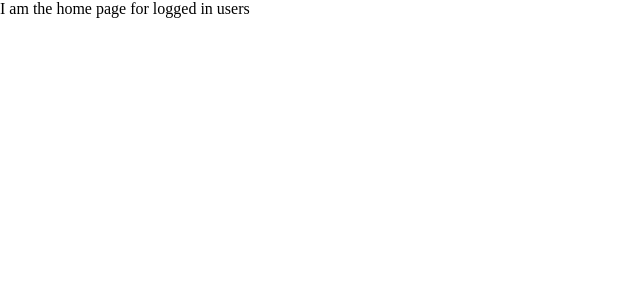
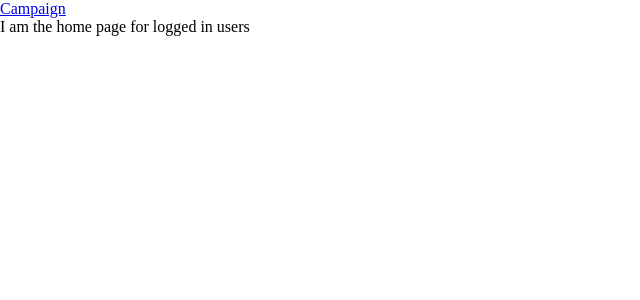
Before and after one commit to franciskershaw/dungeon-tracker, a React (Create React App) app in the folder frontend/: page /home in a window 1280 px wide. Shown: the top 300 px of the page, without its empty margins (0-640 px from the left). Built offline with nearby package versions, Linux system fonts and the light colour scheme.

Commit message:
add basic Link components for future reference

```diff
--- a/frontend/src/pages/CampaignPage/Campaign.js
+++ b/frontend/src/pages/CampaignPage/Campaign.js
@@ -1,6 +1,11 @@
+import { Link } from 'react-router-dom';
+
 const CampaignPage = () => {
 	return (
 		<div>
+			<Link to={'/'}>
+				Logout
+			</Link>
 			I am the campaign page
 		</div>
 	)
--- a/frontend/src/pages/HomePage/HomePage.js
+++ b/frontend/src/pages/HomePage/HomePage.js
@@ -1,7 +1,12 @@
+import { Link } from 'react-router-dom';
+
 const HomePage = () => {
 	return (
 		<div>
-			I am the home page for logged in users
+			<Link to='/campaign'>
+				Campaign
+			</Link>
+			<p>I am the home page for logged in users</p>
 		</div>
 	)
 }
--- a/frontend/src/pages/LandingPage/LandingPage.js
+++ b/frontend/src/pages/LandingPage/LandingPage.js
@@ -1,6 +1,11 @@
+import { Link } from 'react-router-dom'
+
 const LandingPage = () => {
 	return (
 		<div>
+			<Link to={'/home'}>
+				Login
+			</Link>
 			I am the landing page
 		</div>
 	)
```
